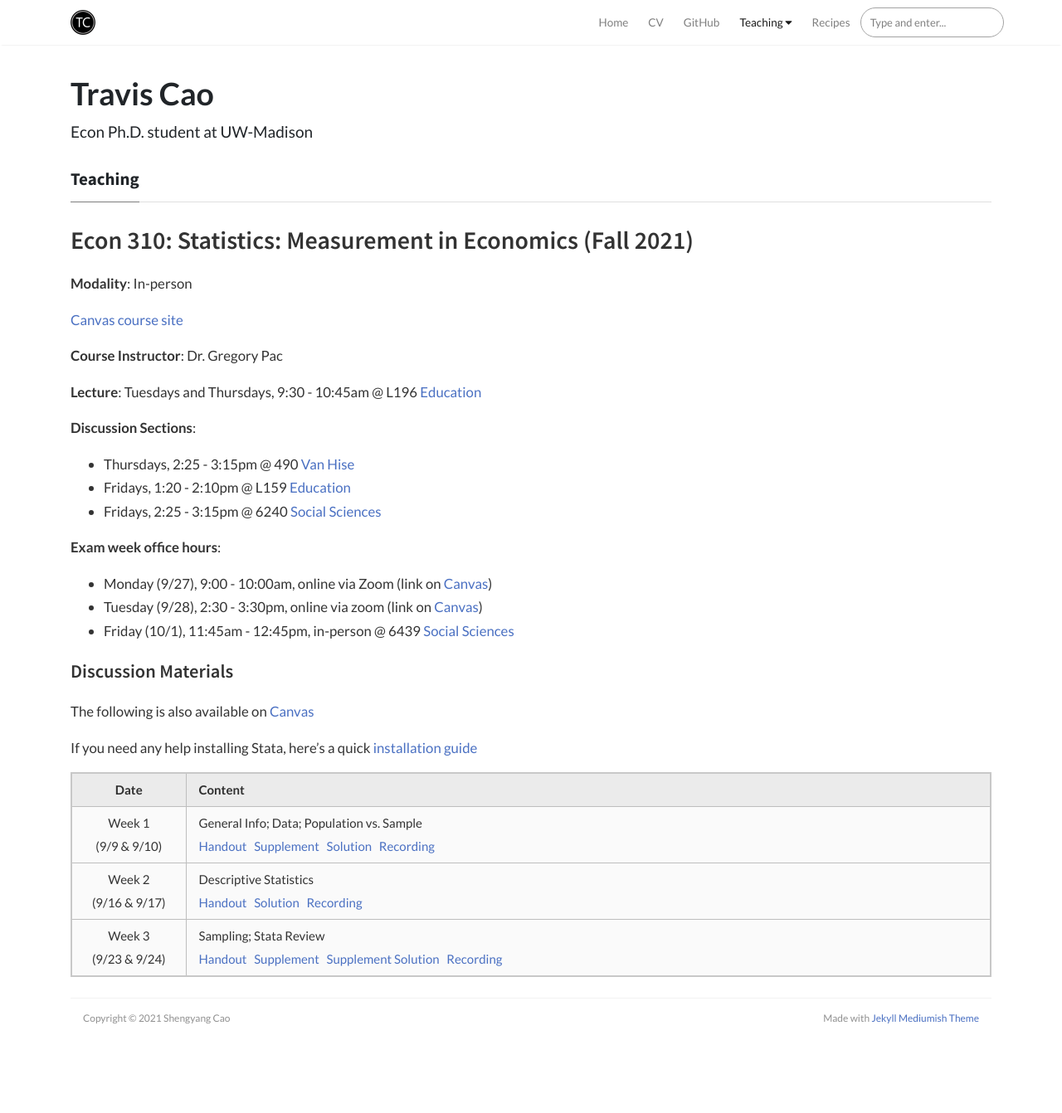
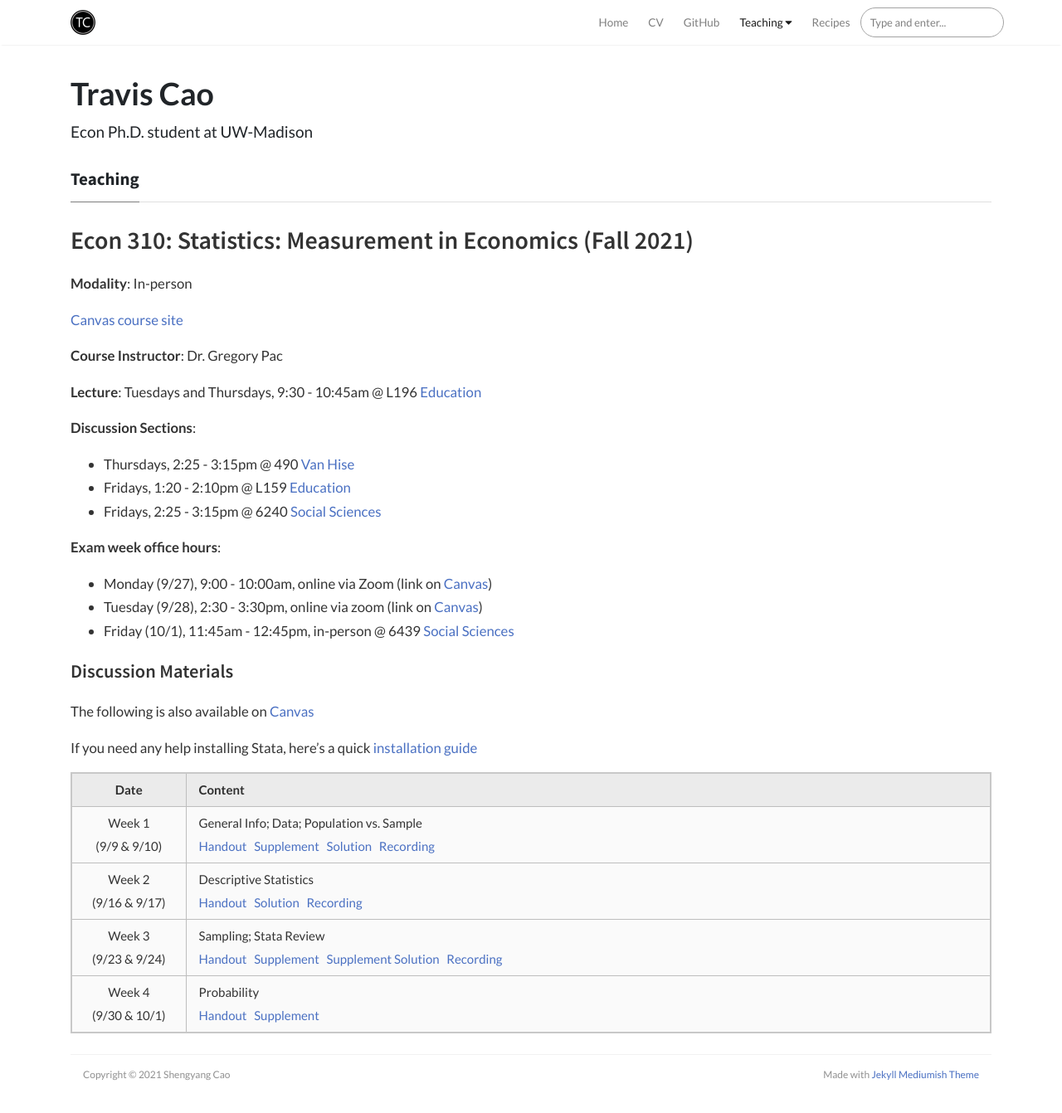
Before and after one commit to scaotravis/scaotravis.github.io, a Jekyll site: the page built from _pages/teaching/fa21-310.md, in a window 1280 px wide and 1345 px high. Shown: the top 1342 px of the window at 83% size. Built offline with Jekyll 4.4.1, drawn with Linux system fonts in a browser that asks for light colours; nearby versions of some CDN libraries; comment, search, counter and statistics services are not loaded.

Commit message:
update 310 page

```diff
--- a/_pages/teaching/fa21-310.md
+++ b/_pages/teaching/fa21-310.md
@@ -37,3 +37,4 @@ If you need any help installing Stata, here's a quick [installation guide]({{ si
 | Week 1 <br> (9/9 & 9/10) | General Info; Data; Population vs. Sample <br> [Handout](https://canvas.wisc.edu/courses/257051/files/20592108?wrap=1) &nbsp; [Supplement]({{ site.baseurl }}/downloads/teaching/fa21-310/310_fa21_supplement-1.pdf) &nbsp; [Solution](https://canvas.wisc.edu/courses/257051/files/20592164?module_item_id=3958744) &nbsp; [Recording](https://uwmadison.zoom.us/rec/share/g3gIFHWJ73QnuAKxssV7K4rEN1urPahLP0OESZBYmqhW9tvgtk3WSoZyj1UEpBlK.4xh0o-qnO6FIy2pp) |
 | Week 2 <br> (9/16 & 9/17) | Descriptive Statistics <br> [Handout](https://canvas.wisc.edu/courses/257051/files/20592152?wrap=1) &nbsp; [Solution](https://canvas.wisc.edu/courses/257051/files/20592099?wrap=1) &nbsp; [Recording](https://uwmadison.zoom.us/rec/share/q7FnPFTeBkNIBERjkJN5ABMRK3Mk0JaX2CqeyhSJZsn6TzrPldifAEB2r9Hpfs6O.6xKOzBVTJT8NXW5o) |
 | Week 3 <br> (9/23 & 9/24) | Sampling; Stata Review <br> [Handout](https://canvas.wisc.edu/courses/257051/files/20592136?module_item_id=3958676) &nbsp; [Supplement]({{ site.baseurl }}/downloads/teaching/fa21-310/310_fa21_supplement-3.pdf) &nbsp; [Supplement Solution]({{ site.baseurl }}/downloads/teaching/fa21-310/310_fa21_supplement-3_sol.pdf) &nbsp; [Recording](https://uwmadison.zoom.us/rec/share/D5vYFrenM7Yu2uSOByuCEEANhDj7GvW9ciurw0bNJSBQhm6qfB-ZTfBkwr0aYECo.gwiPmFdHSw61T_O1) |
+| Week 4 <br> (9/30 & 10/1) | Probability <br> [Handout](https://canvas.wisc.edu/courses/257051/files/20592150?wrap=1) &nbsp; [Supplement]({{ site.baseurl }}/downloads/teaching/fa21-310/310_fa21_supplement-4.pdf) |
```
Also changed, not shown: 4 other files.
